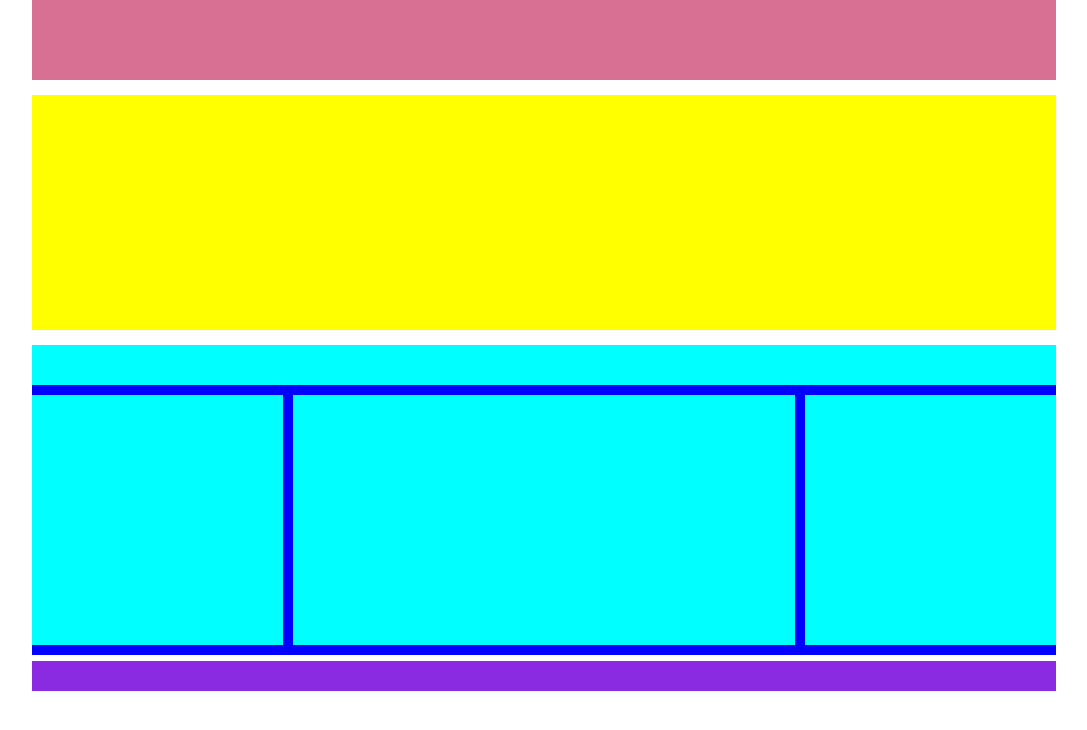
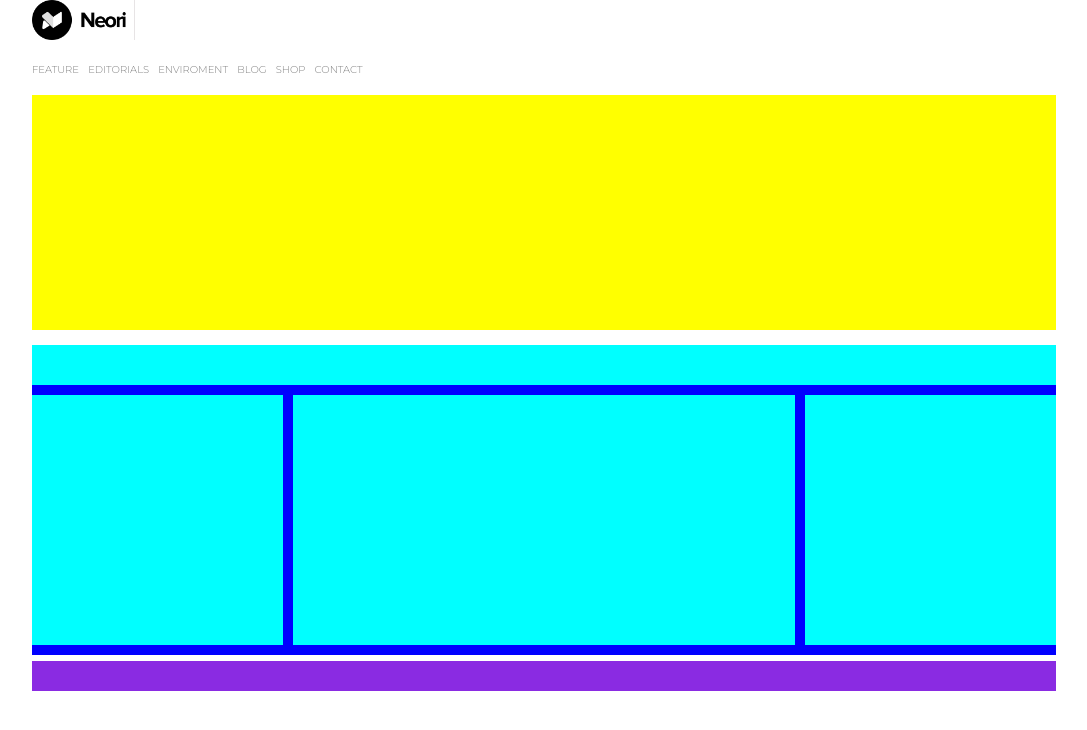
Before and after one commit to GerryFox22/htmlcss-wp, a plain HTML site: page index.html in a window 1280 px wide. Shown: the whole page, without its empty margins (96-1183 px from the left). Drawn offline with Linux system fonts and the light colour scheme.

Commit message:
terminato header pagina

```diff
--- a/css/style.css
+++ b/css/style.css
@@ -2,6 +2,7 @@
     margin: 0;
     padding: 0;
     box-sizing: border-box;
+    font-family: 'Montserrat', sans-serif;
 }
 
 body{
@@ -16,7 +17,6 @@ body{
   }
 
 .header-container {
-    background-color: #d87093;
     width: 100%;
     height: 80px;
     margin-bottom: 15px;
@@ -64,3 +64,34 @@ body{
     background-color: blueviolet;
     height: 30px;
 }
+
+
+
+a {
+    font-size: 10px;
+    color:  #828282;
+    text-decoration: none;
+}
+
+
+#logo-container,
+#navigator {
+    height: 50%;
+}
+
+
+#navigator {
+
+    padding-top: 18px;
+}
+
+.bar-elements {
+    margin-right: 5px;
+    display: inline-block;
+}
+
+.logo{
+    padding-right: 8px;
+    border-right: 1px solid #d3cdcf8a;;
+    height: 100%;
+}
--- a/index.html
+++ b/index.html
@@ -5,6 +5,9 @@
     <meta http-equiv="X-UA-Compatible" content="IE=edge">
     <meta name="viewport" content="width=device-width, initial-scale=1.0">
     <link rel="stylesheet" href="css/style.css">
+    <link rel="preconnect" href="https://fonts.googleapis.com">
+    <link rel="preconnect" href="https://fonts.gstatic.com" crossorigin>
+    <link href="https://fonts.googleapis.com/css2?family=Montserrat:wght@300;600&display=swap" rel="stylesheet">
     <title>Document</title>
 </head>
 <body>
@@ -12,6 +15,38 @@
     <Header>
         <!-- Header container -->
         <div class="header-container">
+
+            <!-- Logo pagina -->
+            <div id="logo-container">
+                <img class="logo" src="img/logo.png" alt="logo pagina">
+            </div>
+
+            <!-- Navigator pagina -->
+            <nav id="navigator" >
+
+                <ul class="navigator-bar">
+                    <li class="bar-elements">
+                        <a href="#">FEATURE</a>
+                    </li>
+                    <li class="bar-elements">
+                        <a href="#">EDITORIALS</a>
+                    </li>
+                    <li class="bar-elements">
+                        <a href="#">ENVIROMENT</a>
+                    </li>
+                    <li class="bar-elements">
+                        <a href="#">BLOG</a>
+                    </li>
+                    <li class="bar-elements">
+                        <a href="#">SHOP</a>
+                    </li>
+                    <li class="bar-elements">
+                        <a href="#">CONTACT</a>
+                    </li>
+
+
+                </ul>
+            </nav>
 
         </div>
 
```
